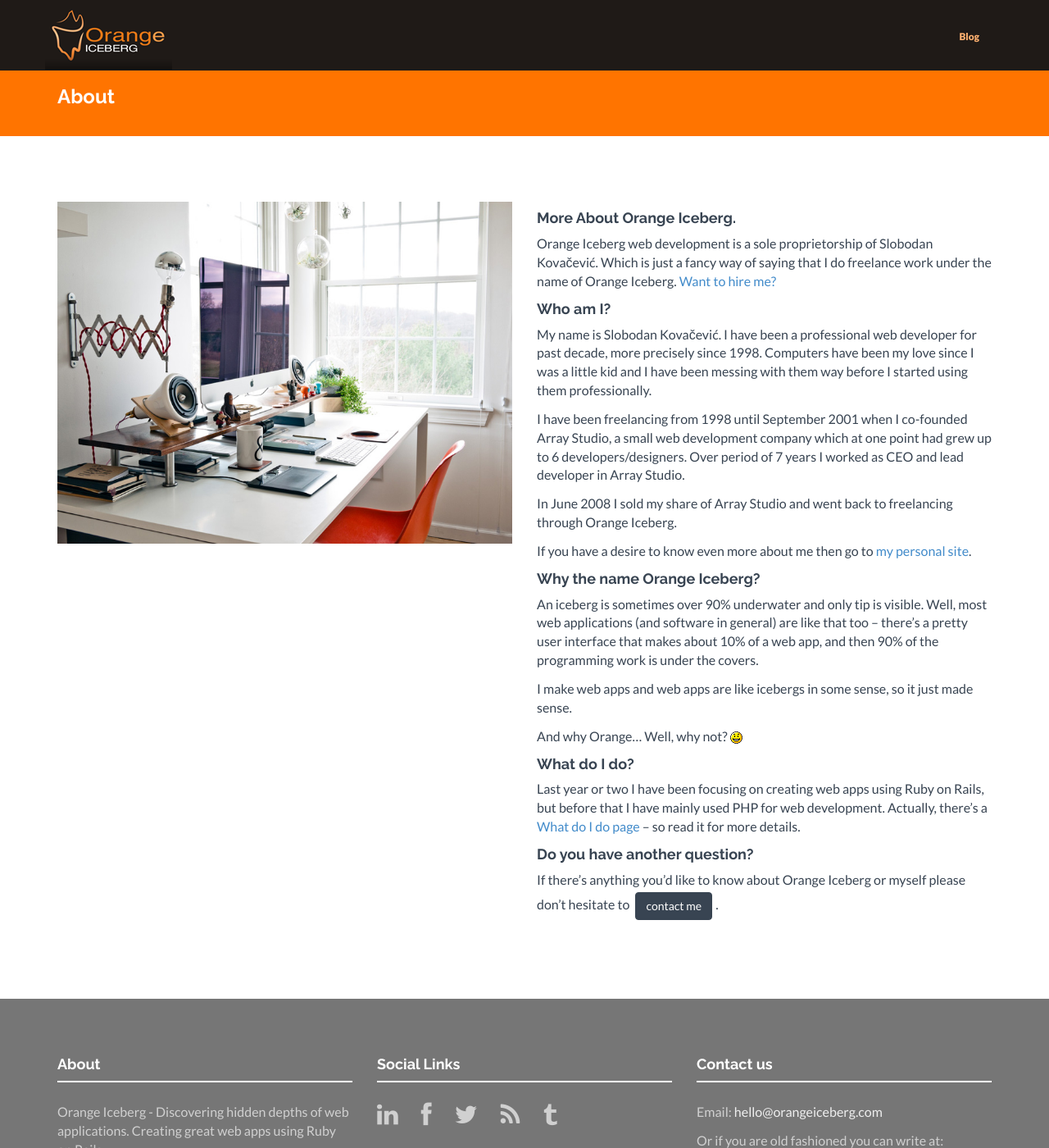
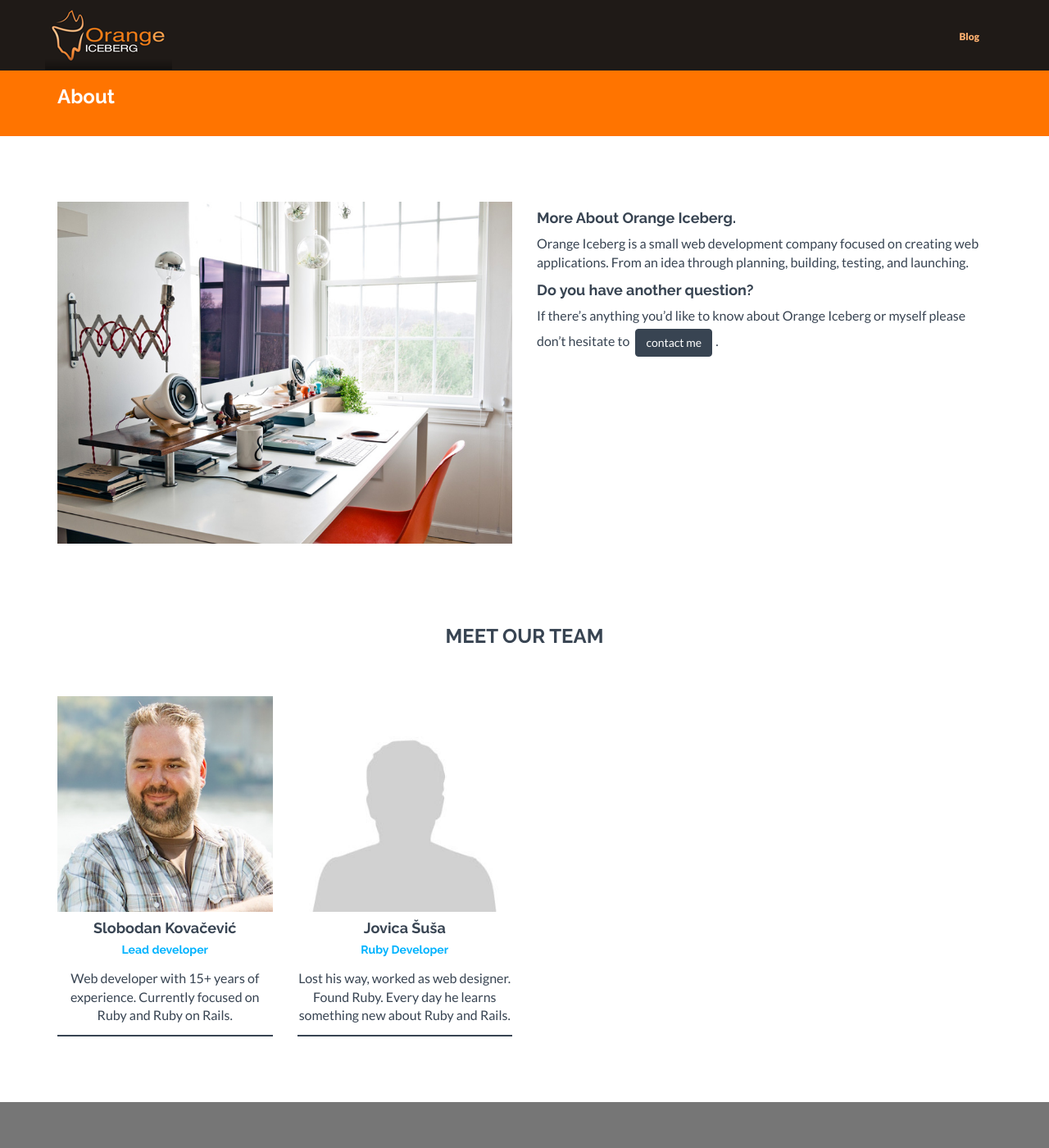
Before and after one commit to basti/orangeiceberg.com, a Jekyll site: the page built from about/index.html, in a window 1280 px wide and 1400 px high. Shown: the whole window at 82% size. Built offline with Jekyll 4.4.1, drawn with Linux system fonts in a browser that asks for light colours; nearby versions of some CDN libraries; Markdown is read by kramdown in place of the engine named in the settings.

Commit message:
Added team members.

```diff
--- /dev/null
+++ b/_data/team.yml
@@ -0,0 +1,13 @@
+- name: Slobodan Kovačević
+  github: https://github.com/basti
+  twitter: https://twitter.com/icebergist
+  linkedin: http://www.linkedin.com/in/slobodankovacevic
+  role: Lead developer
+  blurb: Web developer with 15+ years of experience. Currently focused on Ruby and Ruby on Rails.
+  photo: slobodan-300x300.jpg
+
+- name: Jovica Šuša
+  github: https://github.com/JovicaSusa
+  role: Ruby Developer
+  blurb: Lost his way, worked as web designer. Found Ruby. Every day he learns something new about Ruby and Rails.
+  photo: placeholder-300x300.jpg
--- a/about/index.html
+++ b/about/index.html
@@ -12,6 +12,13 @@ title: About
 
     <div class="col-lg-6">
       <h4>More About Orange Iceberg.</h4>
+      <p>
+        Orange Iceberg is a small web development company focused on creating web
+        applications.
+
+        From an idea through planning, building, testing, and launching.
+      </p>
+      {% comment %}
       <p>
         Orange Iceberg web development is a sole proprietorship of Slobodan Kovačević.
         Which is just a fancy way of saying that I do freelance work under the name of
@@ -65,6 +72,7 @@ title: About
         <a title="Services provided by Orange Iceberg" href="/what-i-do">What do I do page</a>
         &#8211; so read it for more details.
       </p>
+      {% endcomment %}
 
       <h4>Do you have another question?</h4>
       <p>
@@ -75,3 +83,36 @@ title: About
     </div>
   </div><!--/row -->
 </div><!--/container -->
+
+<div class="container mtb">
+  <div class="row centered">
+    <h3 class="mb">MEET OUR TEAM</h3>
+
+    {% for member in site.data.team %}
+      <div class="col-lg-3 col-md-3 col-sm-3">
+        <div class="he-wrap tpl6">
+          <img src="/assets/images/team/{{ member.photo }}" alt="{{ member.name }} - {{ member.role }}">
+          <div class="he-view">
+            <div class="bg a0" data-animate="fadeIn">
+              <h3 class="a1" data-animate="fadeInDown">Find me on:</h3>
+              {% if member.github %}
+                <a href="{{ member.github }}" class="dmbutton a2" data-animate="fadeInUp"><i class="fa fa-github"></i></a>
+              {% endif %}
+              {% if member.twitter %}
+                <a href="{{ member.twitter }}" class="dmbutton a2" data-animate="fadeInUp"><i class="fa fa-twitter"></i></a>
+              {% endif %}
+              {% if member.linkedin %}
+                <a href="{{ member.linkedin }}" class="dmbutton a2" data-animate="fadeInUp"><i class="fa fa-linkedin"></i></a>
+              {% endif %}
+            </div><!-- he bg -->
+          </div><!-- he view -->
+        </div><!-- he wrap -->
+        <h4>{{ member.name }}</h4>
+        <h5 class="ctitle">{{ member.role }}</h5>
+        <p>{{ member.blurb }}</p>
+        <div class="hline"></div>
+      </div><!--/col-lg-3 -->
+    {% endfor %}
+
+  </div><!--/row -->
+</div><!--/container -->
```
Also changed, not shown: assets/images/team/placeholder-300x300.jpg (added), assets/images/team/slobodan-300x300.jpg (added).
